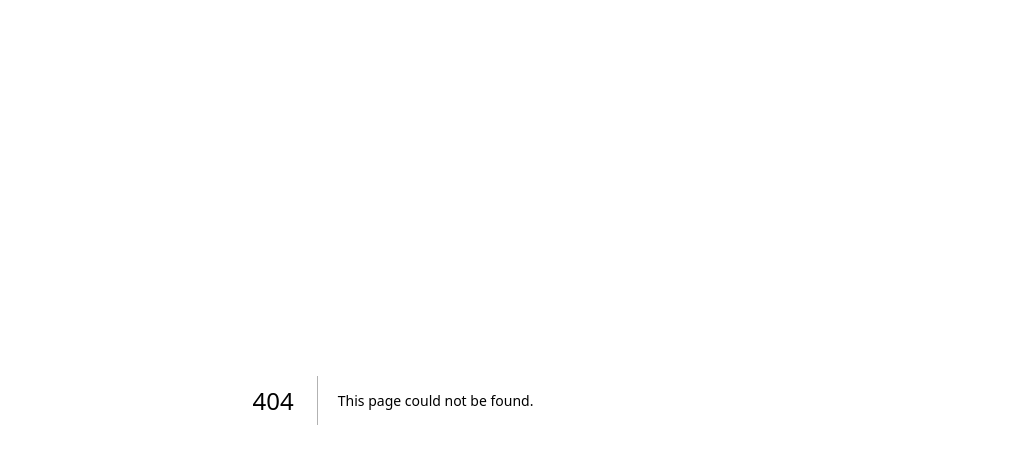
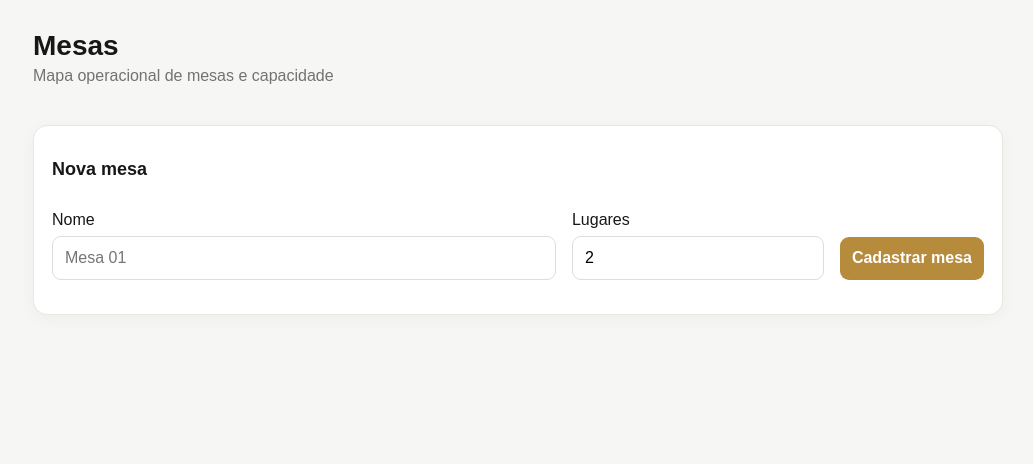
Before and after one commit to GrupoXuy/urbanacafe-system, a Next.js app: page /dashboard/mesas in a window 1280 px wide. Before the commit this address had no page. Shown: the top 464 px of the page, without its empty margins (247-1280 px from the left). Built offline with nearby package versions, Linux system fonts and the light colour scheme; no server answers.

Commit message:
feat: adicionar controle operacional mesas

```diff
--- /dev/null
+++ b/app/dashboard/mesas/page.tsx
@@ -0,0 +1,51 @@
+"use client";
+import {FormEvent,useEffect,useState} from "react";
+import {createClient} from "@/lib/supabase-browser";
+
+type TableRow={id:string;name:string;seats:number|null;active:boolean};
+
+export default function Mesas(){
+  const [business,setBusiness]=useState("");
+  const [items,setItems]=useState<TableRow[]>([]);
+  const [name,setName]=useState("");
+  const [seats,setSeats]=useState("2");
+  const [message,setMessage]=useState("");
+  const [saving,setSaving]=useState(false);
+
+  async function load(){
+    const c=createClient();
+    const {data:{user}}=await c.auth.getUser();
+    if(!user)return;
+    const {data:m}=await c.from("business_memberships").select("business_id").eq("user_id",user.id).eq("active",true).limit(1).maybeSingle();
+    if(!m)return;
+    setBusiness(m.business_id);
+    const {data}=await c.from("cafe_tables").select("id,name,seats,active").eq("business_id",m.business_id).order("name");
+    setItems((data||[]) as TableRow[]);
+  }
+  useEffect(()=>{load()},[]);
+
+  async function save(e:FormEvent){
+    e.preventDefault();setSaving(true);setMessage("");
+    const {error}=await createClient().from("cafe_tables").insert({business_id:business,name:name.trim(),seats:Number(seats)||null,active:true});
+    if(error)setMessage(error.message);else{setMessage("Mesa cadastrada.");setName("");setSeats("2");load()}
+    setSaving(false);
+  }
+  async function toggle(t:TableRow){
+    const {error}=await createClient().from("cafe_tables").update({active:!t.active}).eq("id",t.id).eq("business_id",business);
+    if(error)setMessage(error.message);else load();
+  }
+
+  return <div className="main">
+    <div className="topbar"><div><h1 className="title">Mesas</h1><p className="subtitle">Mapa operacional de mesas e capacidade</p></div></div>
+    <form className="card section" onSubmit={save}>
+      <h2>Nova mesa</h2>
+      <div className="grid" style={{gridTemplateColumns:"2fr 1fr auto"}}>
+        <label className="field"><span>Nome</span><input value={name} onChange={e=>setName(e.target.value)} placeholder="Mesa 01" required/></label>
+        <label className="field"><span>Lugares</span><input type="number" min="1" value={seats} onChange={e=>setSeats(e.target.value)}/></label>
+        <div className="field"><span>&nbsp;</span><button className="btn" style={{width:"auto"}} disabled={!business||saving}>{saving?"Salvando...":"Cadastrar mesa"}</button></div>
+      </div>
+      {message&&<div className="notice">{message}</div>}
+    </form>
+    <div className="grid section">{items.map(t=><div className="card" key={t.id}><div className="label">Mesa</div><div className="value">{t.name}</div><p>{t.seats||"—"} lugares</p><p>{t.active?"Disponível no sistema":"Inativa"}</p><button className="btn" onClick={()=>toggle(t)}>{t.active?"Desativar":"Ativar"}</button></div>)}</div>
+  </div>
+}
```
